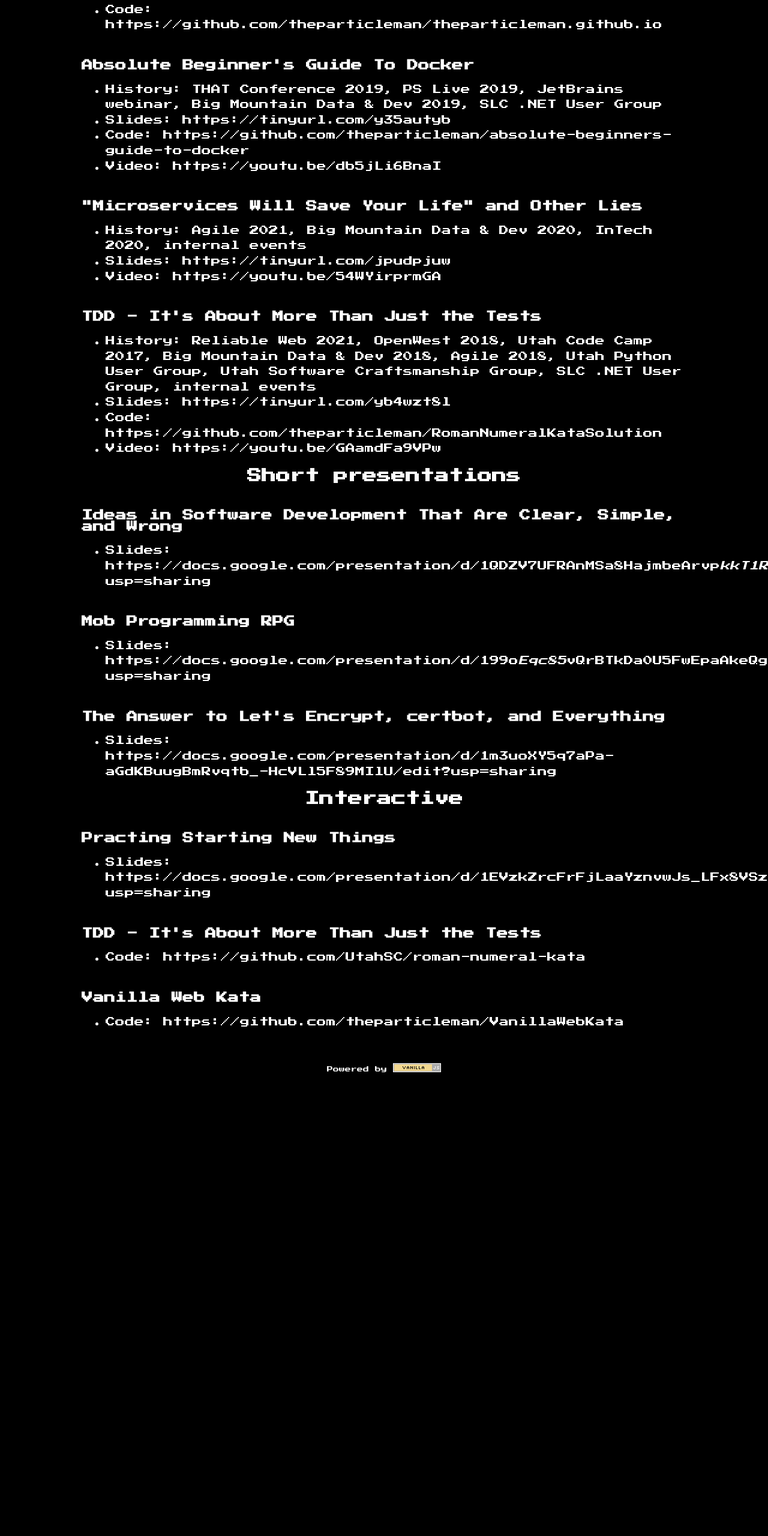
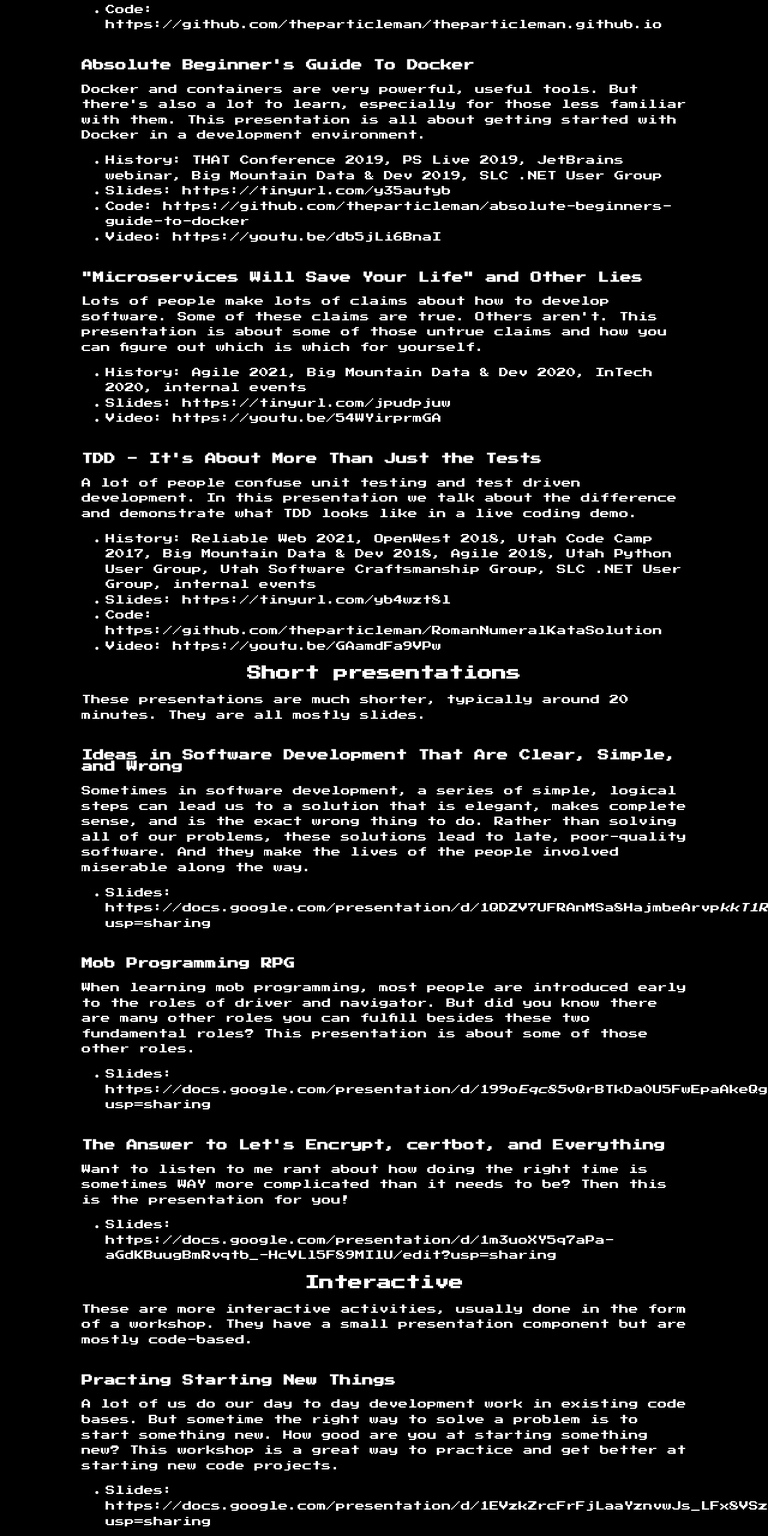
Before and after one commit to theparticleman/theparticleman.github.io, a plain HTML site: page docs/presentations.html in a window 1280 px wide. Shown: the part 2520-5080 px from the top of the page at 60% size. Before the commit the page ends 4315 px from the top, so only its background shows below. Drawn offline with Linux system fonts and the light colour scheme.

Commit message:
Add more descriptions on presentations page.

```diff
--- a/docs/presentations.html
+++ b/docs/presentations.html
@@ -99,6 +99,8 @@
 
 <h3>Absolute Beginner's Guide To Docker</h3>
 
+<p>Docker and containers are very powerful, useful tools. But there's also a lot to learn, especially for those less familiar with them. This presentation is all about getting started with Docker in a development environment.</p>
+
 <ul>
 <li>History: THAT Conference 2019, PS Live 2019, JetBrains webinar, Big Mountain Data &amp; Dev 2019, SLC .NET User Group</li>
 <li>Slides: https://tinyurl.com/y35autyb</li>
@@ -108,6 +110,8 @@
 
 <h3>"Microservices Will Save Your Life" and Other Lies</h3>
 
+<p>Lots of people make lots of claims about how to develop software. Some of these claims are true. Others aren't. This presentation is about some of those untrue claims and how you can figure out which is which for yourself.</p>
+
 <ul>
 <li>History: Agile 2021, Big Mountain Data &amp; Dev 2020, InTech 2020, internal events</li>
 <li>Slides: https://tinyurl.com/jpudpjuw</li>
@@ -115,6 +119,8 @@
 </ul>
 
 <h3>TDD - It's About More Than Just the Tests</h3>
+
+<p>A lot of people confuse unit testing and test driven development. In this presentation we talk about the difference and demonstrate what TDD looks like in a live coding demo.</p>
 
 <ul>
 <li>History: Reliable Web 2021, OpenWest 2018, Utah Code Camp 2017, Big Mountain Data &amp; Dev 2018, Agile 2018, Utah Python User Group, Utah Software Craftsmanship Group, SLC .NET User Group, internal events</li>
@@ -125,7 +131,11 @@
 
 <h2>Short presentations</h2>
 
+<p>These presentations are much shorter, typically around 20 minutes. They are all mostly slides.</p>
+
 <h3>Ideas in Software Development That Are Clear, Simple, and Wrong</h3>
+
+<p>Sometimes in software development, a series of simple, logical steps can lead us to a solution that is elegant, makes complete sense, and is the exact wrong thing to do. Rather than solving all of our problems, these solutions lead to late, poor-quality software. And they make the lives of the people involved miserable along the way.</p>
 
 <ul>
 <li>Slides: https://docs.google.com/presentation/d/1QDZV7UFRAnMSa8HajmbeArvp<em>kkT1R0I</em>LCikUAgI9k/edit?usp=sharing</li>
@@ -133,11 +143,15 @@
 
 <h3>Mob Programming RPG</h3>
 
+<p>When learning mob programming, most people are introduced early to the roles of driver and navigator. But did you know there are many other roles you can fulfill besides these two fundamental roles? This presentation is about some of those other roles.</p>
+
 <ul>
 <li>Slides: https://docs.google.com/presentation/d/199o<em>Eqc85</em>vQrBTkDa0U5FwEpaAkeQgyNJVJpSpC_dI/edit?usp=sharing</li>
 </ul>
 
 <h3>The Answer to Let's Encrypt, certbot, and Everything</h3>
+
+<p>Want to listen to me rant about how doing the right time is sometimes WAY more complicated than it needs to be? Then this is the presentation for you!</p>
 
 <ul>
 <li>Slides: https://docs.google.com/presentation/d/1m3uoXY5q7aPa-aGdKBuugBmRvqtb_-HcVLl5F89MIlU/edit?usp=sharing</li>
@@ -145,7 +159,11 @@
 
 <h2>Interactive</h2>
 
+<p>These are more interactive activities, usually done in the form of a workshop. They have a small presentation component but are mostly code-based.</p>
+
 <h3>Practing Starting New Things</h3>
+
+<p>A lot of us do our day to day development work in existing code bases. But sometime the right way to solve a problem is to start something new. How good are you at starting something new? This workshop is a great way to practice and get better at starting new code projects.</p>
 
 <ul>
 <li>Slides: https://docs.google.com/presentation/d/1EVzkZrcFrFjLaaYznvwJs_LFx8VSzbK5W1zUkqBRhJc/edit?usp=sharing</li>
@@ -153,11 +171,15 @@
 
 <h3>TDD - It's About More Than Just the Tests</h3>
 
+<p>The presentation version of this workshop is all about demonstrating the steps of test driven development. This workshop is all about practicing them.</p>
+
 <ul>
 <li>Code: https://github.com/UtahSC/roman-numeral-kata</li>
 </ul>
 
 <h3>Vanilla Web Kata</h3>
+
+<p>Did you know that it's possible to create a fully functional website without any frontend frameworks, task runners, transpilers, or minifiers? Sometimes we forget that we don't need all the extra complexity of the current frontend frameworks. Sometimes the correct answer is just writing some simple text files. This workshop is practicing some of those fundamental skills. </p>
 
 <ul>
 <li>Code: https://github.com/theparticleman/VanillaWebKata</li>
```
Also changed, not shown: 1 other file.
